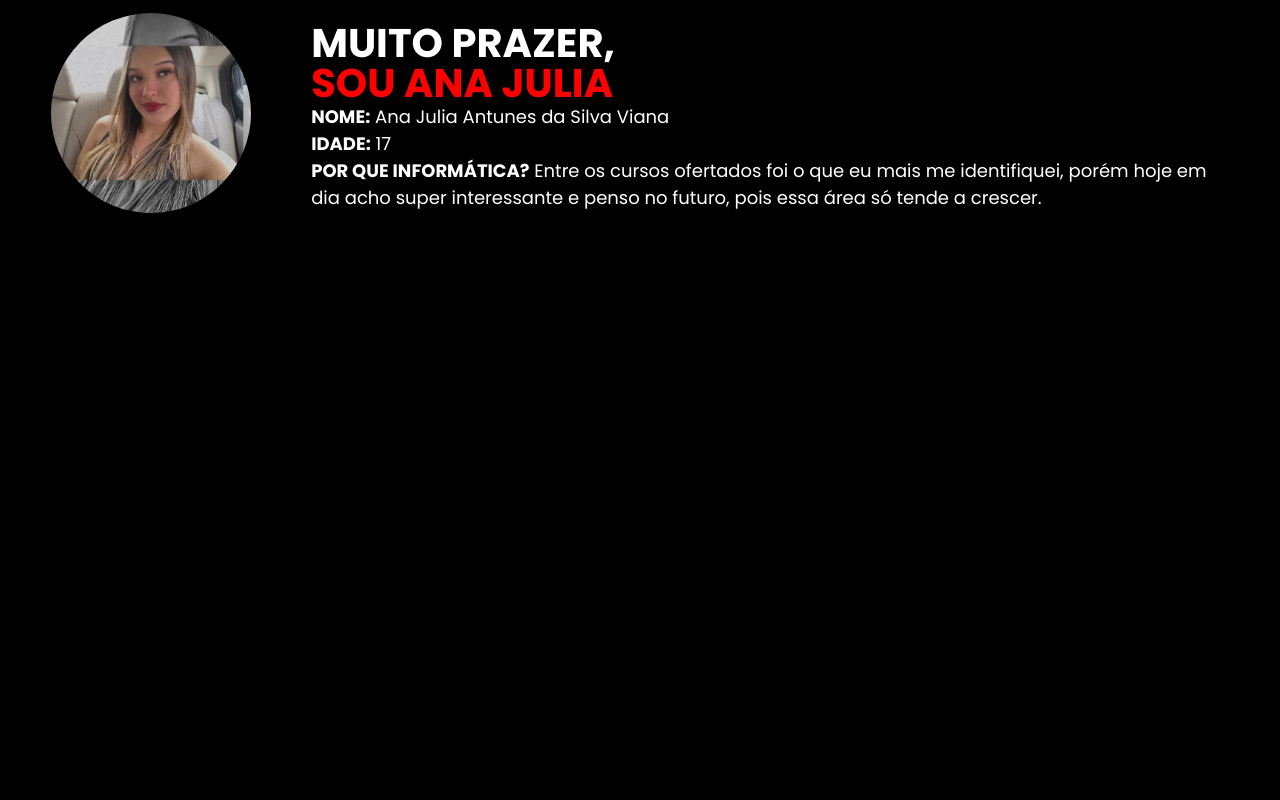
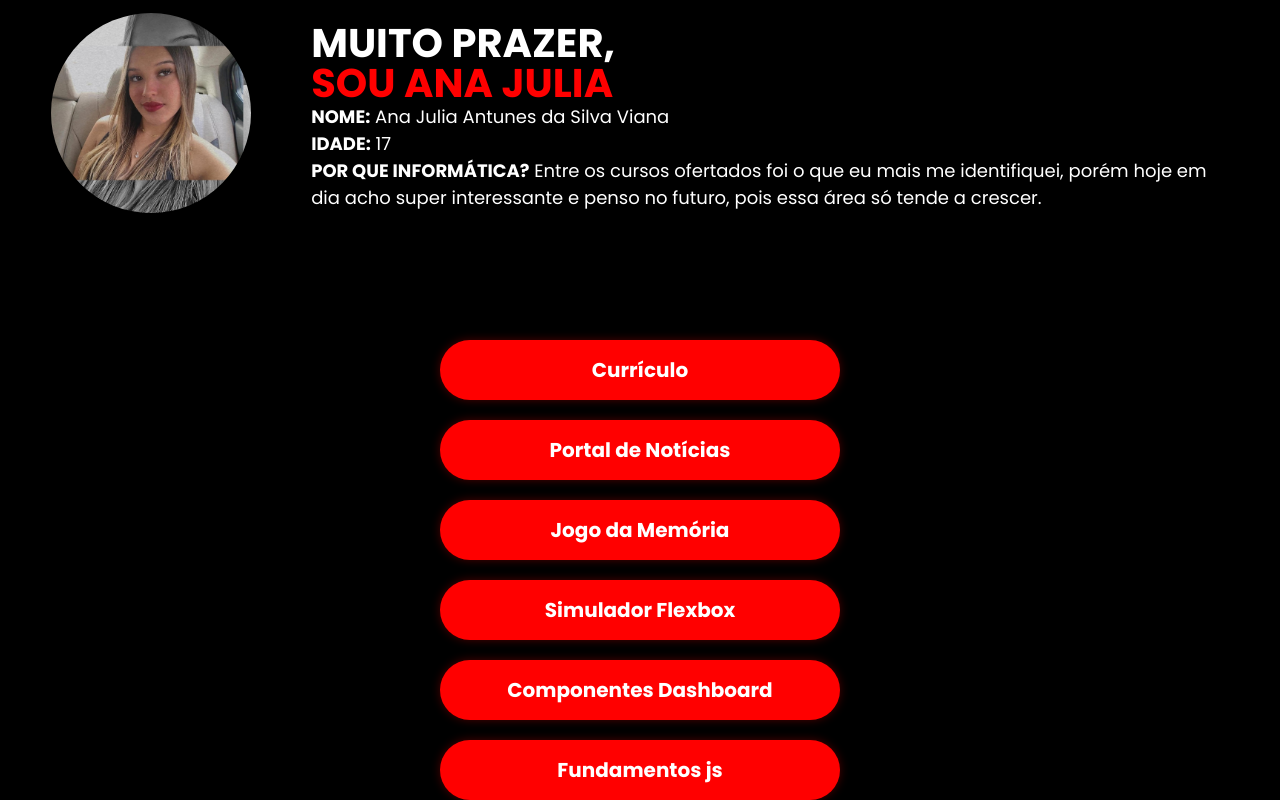
Before and after one commit to Anajuju18/Portifolio-AJ, a plain HTML site: page index.html in a window 1280 px wide. Shown: the part 821-1621 px from the top of the page. Before the commit the page ends 1121 px from the top, so only its background shows below. Drawn offline with Linux system fonts and the light colour scheme.

Commit message:
atividades

```diff
--- a/index.html
+++ b/index.html
@@ -44,7 +44,8 @@
                         <p>"Olá, sou Ana Julia Antunes da Silva Viana, aluna do IFPR no curso de Ensino Médio Integrado com Informática. Apaixonada por tecnologia, já estudei C e Java, e atualmente estou me aprofundando em HTML, CSS e JavaScript. Aqui, compartilho minha jornada criativa no mundo do design e programação!"</p>
                     </div>
                     <div class="img-topo-site">
-                        <img src="imagem_topo_anaju/imagem_topo.png" alt="">
+
+                        <img src="imagem_topo_anaju/imagem_topo.png" alt="Imagem topo do site">
                     </div>
                 </div>
             </div>
@@ -54,7 +55,8 @@
             <div class="interface">
                 <div class="flex">
                     <div class="img-sobre">
-                        <img src="imagem_sobre/foto_sobre3.jpeg" alt="">
+
+                        <img src="imagem_sobre/foto_sobre3.jpeg" alt="Foto de Ana Julia">
                     </div>
                     <div class="txt-sobre">
                         <h2>MUITO PRAZER, <span>SOU ANA JULIA</span></h2>
@@ -65,6 +67,22 @@
                 </div>
             </div>
         </section>
+
+        <section class="projetos" id="projetos">
+            <div class="interface">
+                <div class="flex">
+
+                    <div class="txt-projetos">
+                        <a href="https://sofiacaet.github.io/CURRICULO/" target="_blank" class="botao-projeto">Currículo</a>
+                        <a href="https://sofiacaet.github.io/NOTICIAS/" target="_blank" class="botao-projeto">Portal de Notícias</a>
+                        <a href="https://sofiacaet.github.io/MEMORIA-JOGO/" target="_blank" class="botao-projeto">Jogo da Memória</a>
+                        <a href="https://sofiacaet.github.io/SIMULADOR-FLEXBOX/" target="_blank" class="botao-projeto">Simulador Flexbox</a>
+                        <a href=" https://anajuju18.github.io/DASHBOARD/" target="_blank" class="botao-projeto">Componentes Dashboard</a>
+                        <a href="atividades/index.html" target="_blank" class="botao-projeto">Fundamentos js</a>
+                    </div>
+                </div>
+            </div>
+        </section>
     </main>
 </body>
 </html>
--- a/style.css
+++ b/style.css
@@ -146,6 +146,7 @@ section.sobre .flex {
     display: block;
 }
 
+
 .txt-projetos {
     display: flex;
     flex-direction: column;
```
Also changed, not shown: atividades/scripts/subject.js (+4 -5 lines).
